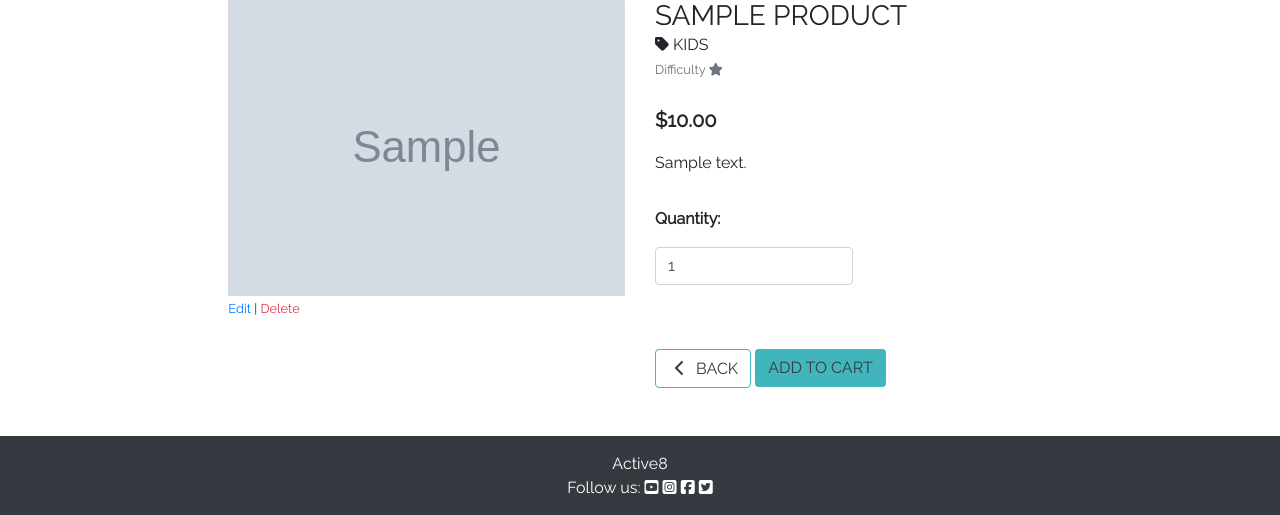
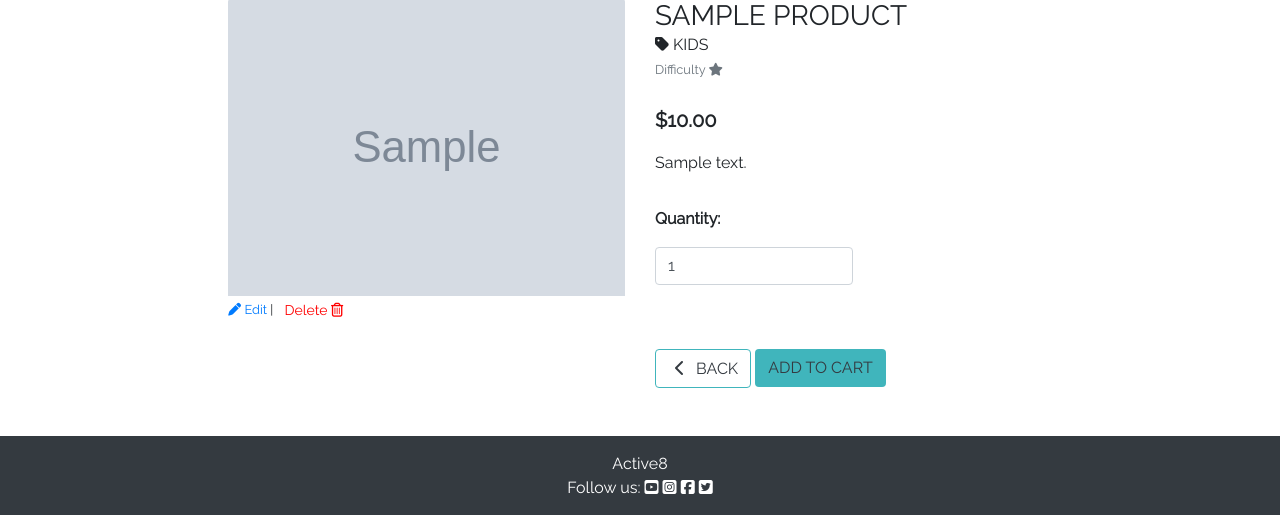
Before and after one commit to CeciliaSwe/portfolio-5th, a Django app: page /products/1/ in a window 1280 px wide. Shown: the part 185-700 px from the top of the page. Run offline with Django 3.2, Linux system fonts and the light colour scheme; a user stored in the database is signed in; data comes from the database, SQL or seed files in the repository; tables that the repository leaves empty hold one stand-in row (values such as "Sample post"); grey boxes marked "Sample" are stand-in pictures; some libraries are stand-ins or nearby versions; some web fonts are replaced.

Commit message:
Refine delete function template styling

```diff
--- a/products/templates/products/product_detail.html
+++ b/products/templates/products/product_detail.html
@@ -31,41 +31,29 @@
                 </a>
                 {% if request.user.is_superuser %}
                 <small class="ml-3">
-                    <a href="{% url 'edit_product' product.id %}">Edit</a> |
-                    <a class="text-danger" href="#">Delete</a>
-                </small>
-                {% endif %}
-                {% else %}
-                <a href="">
-                    <img class="card-img-top img-fluid" src="{{ MEDIA_URL }}noimage.png" alt="{{ product.name }}">
-                </a>
-                {% if request.user.is_superuser %}
-                <small class="ml-3">
                     <a href="{% url 'edit_product' product.id %}"><i class="fas fa-pen"></i> Edit</a> |
-
                     <!-- Modal Trigger -->
-                    <button type="button" class="btn btn-danger btn-sm" data-toggle="modal" data-target="#deleteModalProduct">
+                    <button type="button" class="btn btn-delete btn-sm" data-toggle="modal"
+                        data-target="#deleteModalProduct">
                         Delete
                         <i class="far fa-trash-alt"></i>
                     </button>
-
                 </small>
-
                 <!-- Deletion Modal -->
                 <div class="modal fade" id="deleteModalProduct" tabindex="-1" aria-labelledby="modalHeading"
                     aria-hidden="true">
                     <div class="modal-dialog">
                         <div class="modal-content">
                             <div class="modal-header">
-                                <h5 class="modal-title" id="modalHeading">Delete Question</h5>
+                                <h5 class="modal-title " id="modalHeading">Delete Product</h5>
                                 <button type="button" class="btn-close" data-dismiss="modal"
                                     aria-label="Close">x</button>
                             </div>
-                            <div class="modal-body workout-card">
-                                Are you sure you want to delete this workout?
+                            <div class="modal-body">
+                                Are you sure you want to delete this product?
                             </div>
                             <div class="modal-footer">
-                                <div class="btn d-inline-block btn-danger">
+                                <div class="btn d-inline-block btn-danger rounded-2">
                                     <a href="{% url 'delete_product' product.id %}">Delete</a>
                                 </div>
                                 <button type="button" class="btn btn-light" data-dismiss="modal">Close</button>
@@ -74,6 +62,13 @@
                     </div>
                 </div>
                 {% endif %}
+                {% else %}
+                <a href="">
+                    <img class="card-img-top img-fluid" src="{{ MEDIA_URL }}noimage.png" alt="{{ product.name }}">
+                </a>
+
+
+
                 {% endif %}
             </div>
         </div>
--- a/static/css/base.css
+++ b/static/css/base.css
@@ -44,6 +44,7 @@ footer {
     color: #343a40
 }
 
+
 .btn-custom:hover {
     background: #339096;
     color: #343a40;
@@ -61,7 +62,11 @@ footer {
     border: 1px solid #40b5bc;
 }
 
-
+.btn-delete {
+    background: white;
+    color: red;
+    border: none;
+}
 
 /* bootstrap toasts */
 
```
